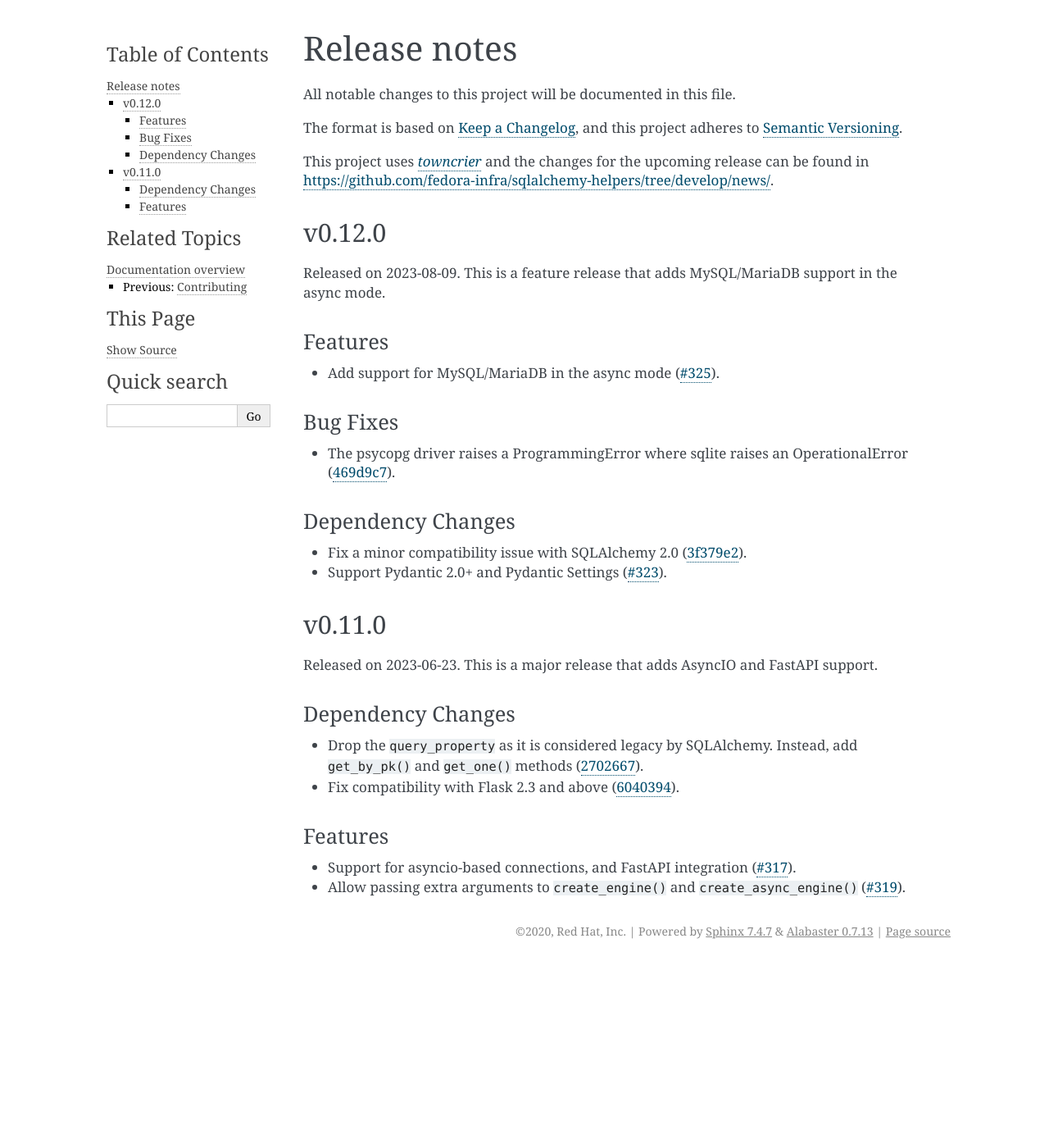
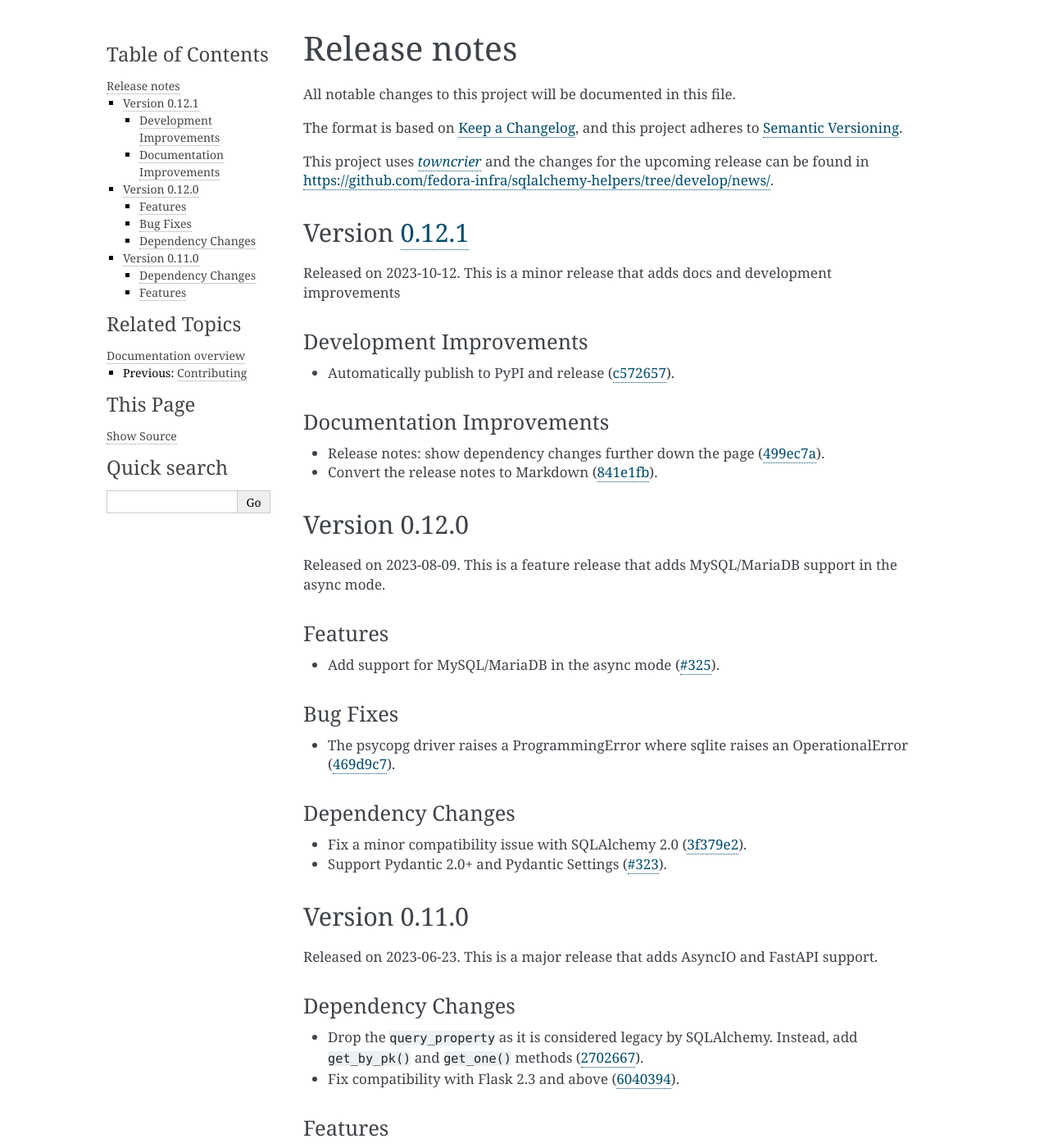
Before and after one commit to fedora-infra/sqlalchemy-helpers, a Sphinx documentation site: the page built from docs/release_notes.md, in a window 1280 px wide and 1400 px high. Shown: the whole window at 82% size. Built offline with Sphinx 7.4.7, drawn with Linux system fonts in a browser that asks for light colours; pages that are not in the unit, such as notebooks, are missing from menus.

Commit message:
Version 0.12.1
Signed-off-by: Aurélien Bompard <aurelien@bompard.org>

```diff
--- a/docs/release_notes.md
+++ b/docs/release_notes.md
@@ -6,10 +6,26 @@ The format is based on [Keep a Changelog](https://keepachangelog.com/en/1.0.0/),
 
 This project uses [*towncrier*](https://towncrier.readthedocs.io/) and the changes for the upcoming release can be found in <https://github.com/fedora-infra/sqlalchemy-helpers/tree/develop/news/>.
 
-
 <!-- towncrier release notes start -->
 
-## v0.12.0
+## Version [0.12.1](https://github.com/fedora-infra/sqlalchemy-helpers/tree/0.12.1)
+
+Released on 2023-10-12. This is a minor release that adds docs and development improvements
+
+### Development Improvements
+
+- Automatically publish to PyPI and release
+  ([c572657](https://github.com/fedora-infra/sqlalchemy-helpers/commits/c572657)).
+
+### Documentation Improvements
+
+- Release notes: show dependency changes further down the page
+  ([499ec7a](https://github.com/fedora-infra/sqlalchemy-helpers/commits/499ec7a)).
+- Convert the release notes to Markdown
+  ([841e1fb](https://github.com/fedora-infra/sqlalchemy-helpers/commits/841e1fb)).
+
+
+## Version 0.12.0
 
 Released on 2023-08-09.
 This is a feature release that adds MySQL/MariaDB support in the async mode.
@@ -29,7 +45,7 @@ This is a feature release that adds MySQL/MariaDB support in the async mode.
 * Support Pydantic 2.0+ and Pydantic Settings ([#323](https://github.com/fedora-infra/sqlalchemy-helpers/issues/323)).
 
 
-## v0.11.0
+## Version 0.11.0
 
 Released on 2023-06-23.
 This is a major release that adds AsyncIO and FastAPI support.
--- a/pyproject.toml
+++ b/pyproject.toml
@@ -1,6 +1,6 @@
 [tool.poetry]
 name = "sqlalchemy-helpers"
-version = "0.12.0"
+version = "0.12.1"
 description = "SQLAlchemy Helpers"
 
 license = "LGPL-3.0-or-later"
@@ -122,7 +122,7 @@ omit = [
 
 [tool.towncrier]
 package = "sqlalchemy_helpers"
-filename = "docs/release_notes.rst"
+filename = "docs/release_notes.md"
 directory = "news/"
 issue_format = "{issue}"
 template = "news/_template.md"
```
